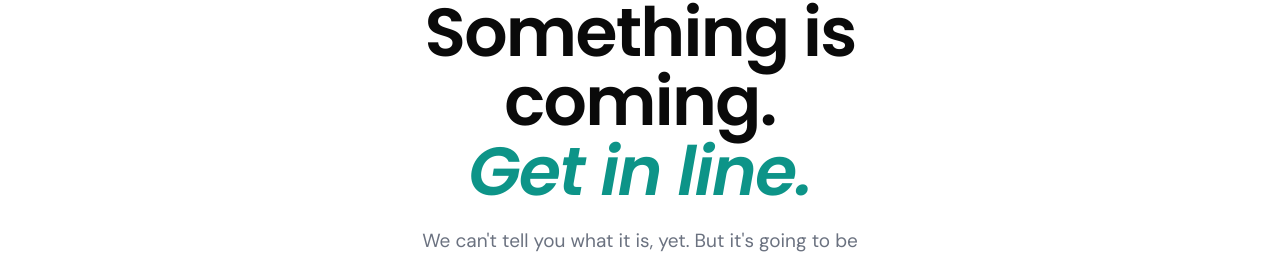
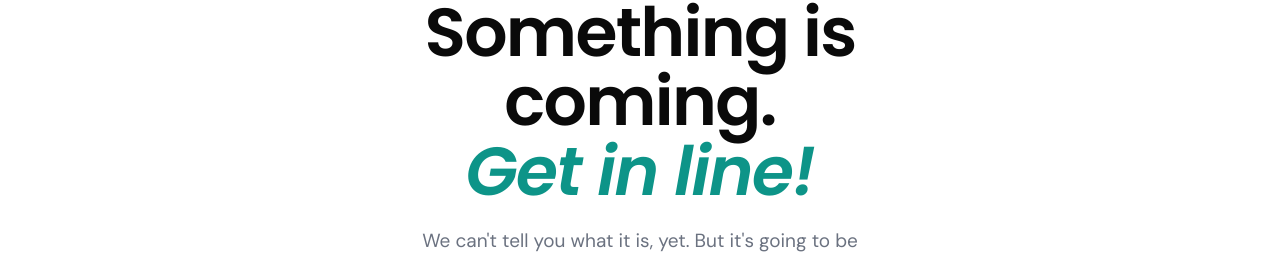
Before and after one commit to nmajufavour16/waityr, a Next.js app: page / in a window 1280 px wide. Shown: the part 241-503 px from the top of the page. Built offline with nearby package versions, Linux system fonts and the light colour scheme; no server answers; the database is empty.

Commit message:
updated hero text to include exclamation

```diff
--- a/app/page.tsx
+++ b/app/page.tsx
@@ -86,7 +86,7 @@ export default async function HomePage({ searchParams }: Props) {
 
                 <h1 className="text-[44px] sm:text-[60px] lg:text-[68px] font-semibold text-[#0A0A0A] leading-[1.02] tracking-tight anim-fade-up delay-1 mx-auto font-display">
                   Something is coming.<br />
-                  <span className="text-[#0D9488]"><em>Get in line.</em></span>
+                  <span className="text-[#0D9488]"><em>Get in line!</em></span>
                 </h1>
 
                 <p className="mt-5 text-[17px] sm:text-[19px] text-[#6B7280] max-w-md leading-relaxed anim-fade-up delay-2 mx-auto">
```
